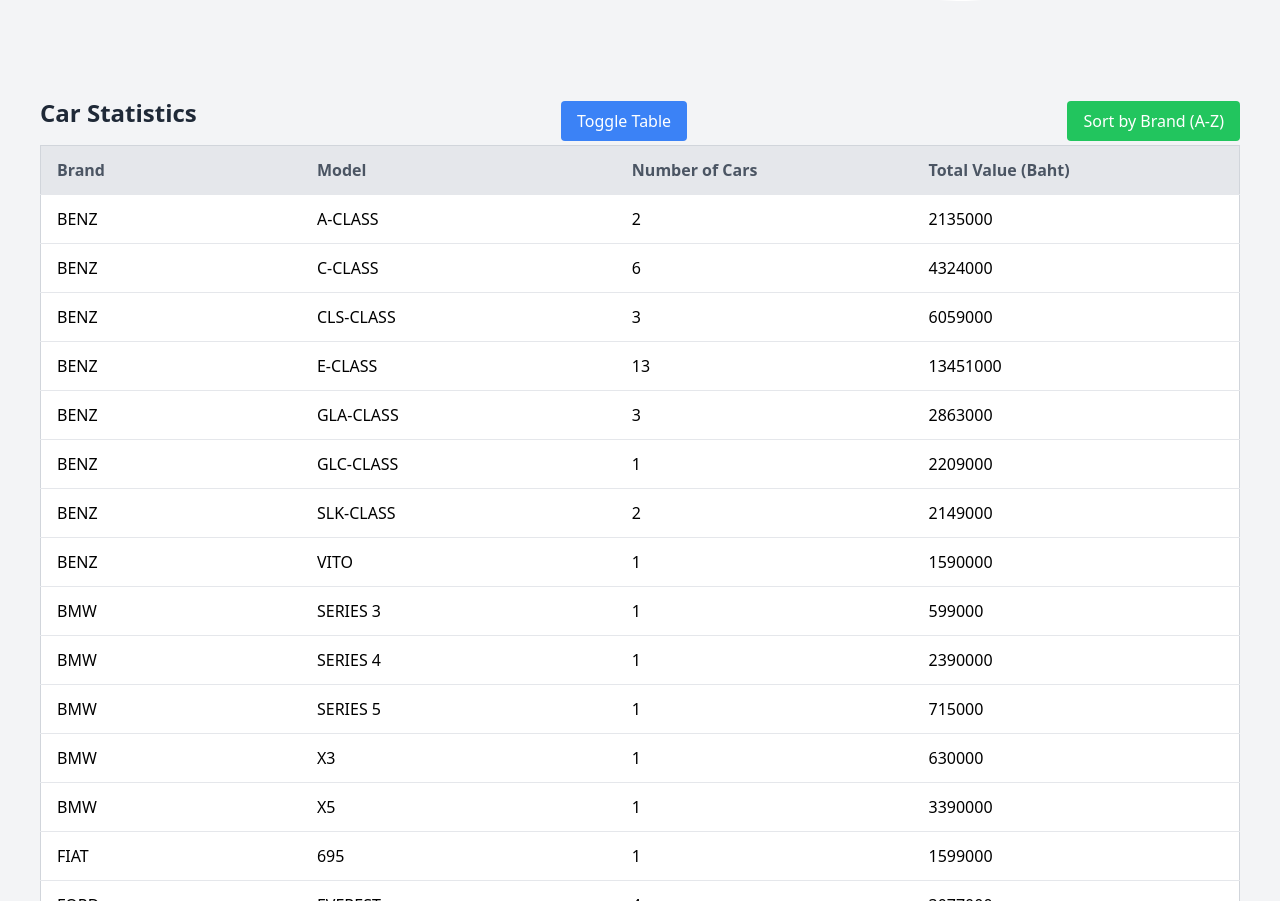
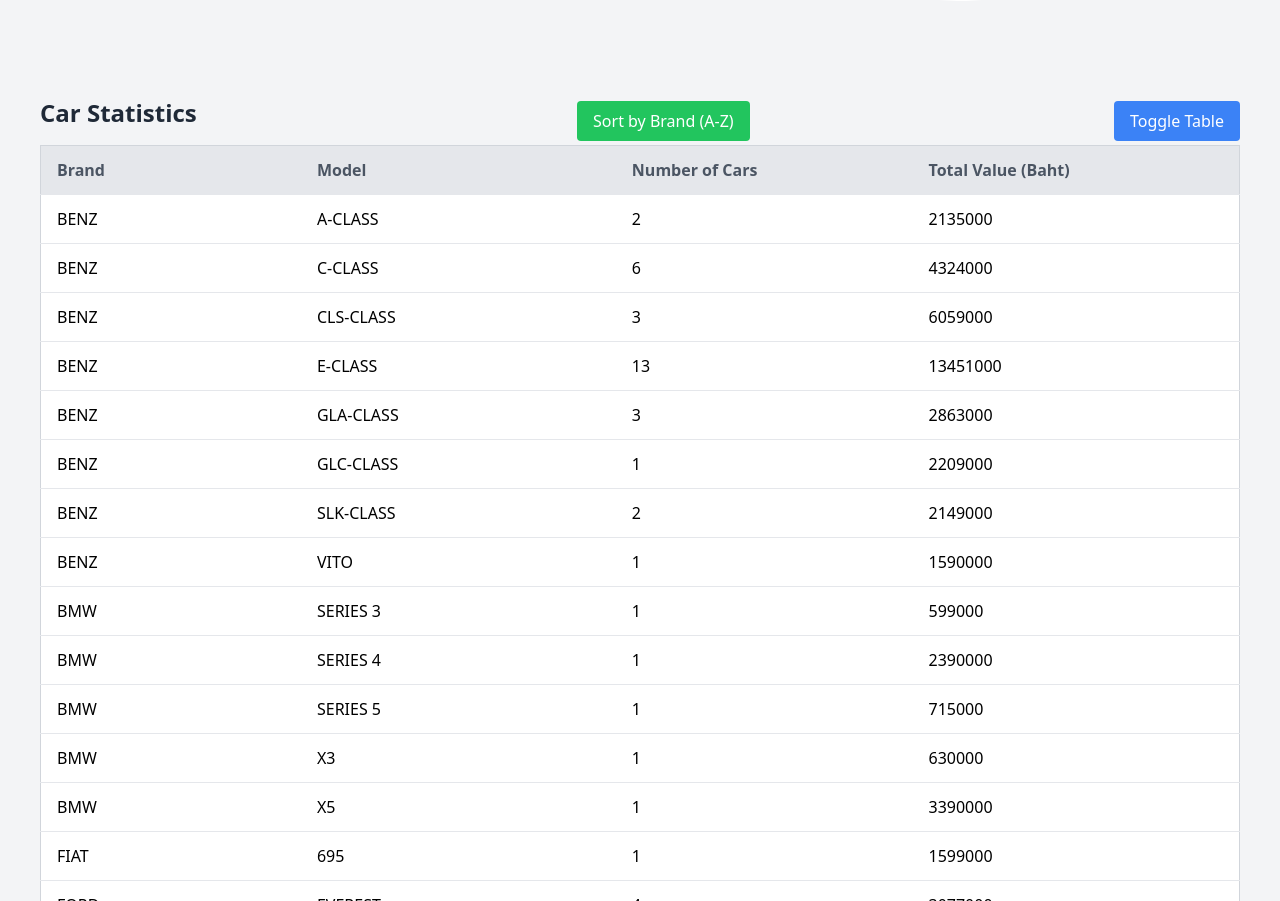
Before and after one commit to NoelPOS/WebDevProject1, a React (Vite) app: page / in a window 1280 px wide. Shown: the part 1133-2034 px from the top of the page. Built offline with nearby package versions, Linux system fonts and the light colour scheme.

Commit message:
Update CarTable.jsx

```diff
--- a/src/components/CarTable.jsx
+++ b/src/components/CarTable.jsx
@@ -27,17 +27,18 @@
           Car Statistics
         </h2>
         <button
+          onClick={handleSort}
+          className='px-4 py-2 bg-green-500 text-white rounded ml-4'
+        >
+          Sort by Brand ({sortDirection === 'asc' ? 'A-Z' : 'Z-A'})
+        </button>
+        <button
           onClick={handleToggleTable}
           className='px-4 py-2 bg-blue-500 text-white rounded'
         >
           Toggle Table
         </button>
-        <button
-          onClick={handleSort}
-          className='px-4 py-2 bg-green-500 text-white rounded ml-4'
-        >
-          Sort by Brand ({sortDirection === 'asc' ? 'A-Z' : 'Z-A'})
-        </button>
+
       </div>
 
       {isTableVisible && (
```
